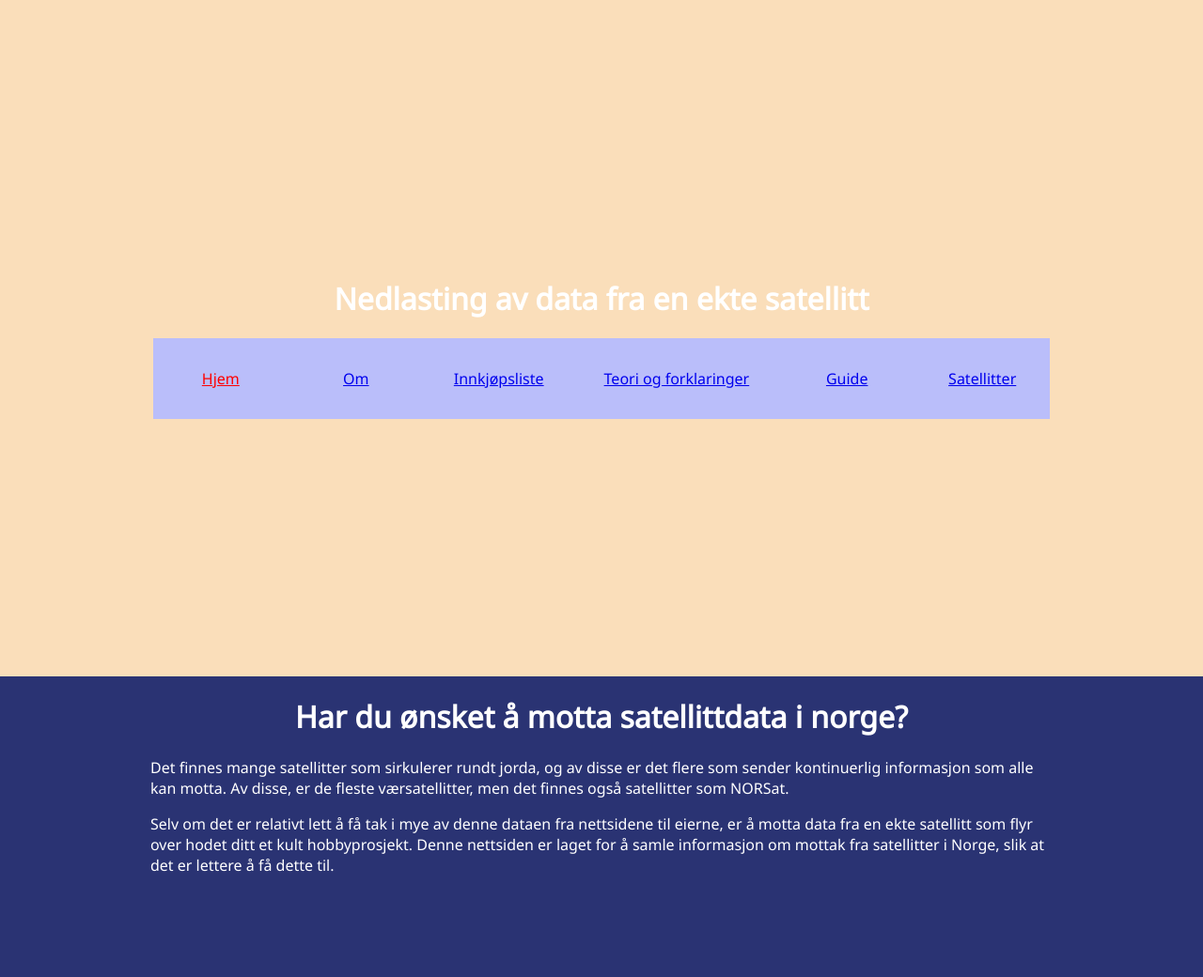
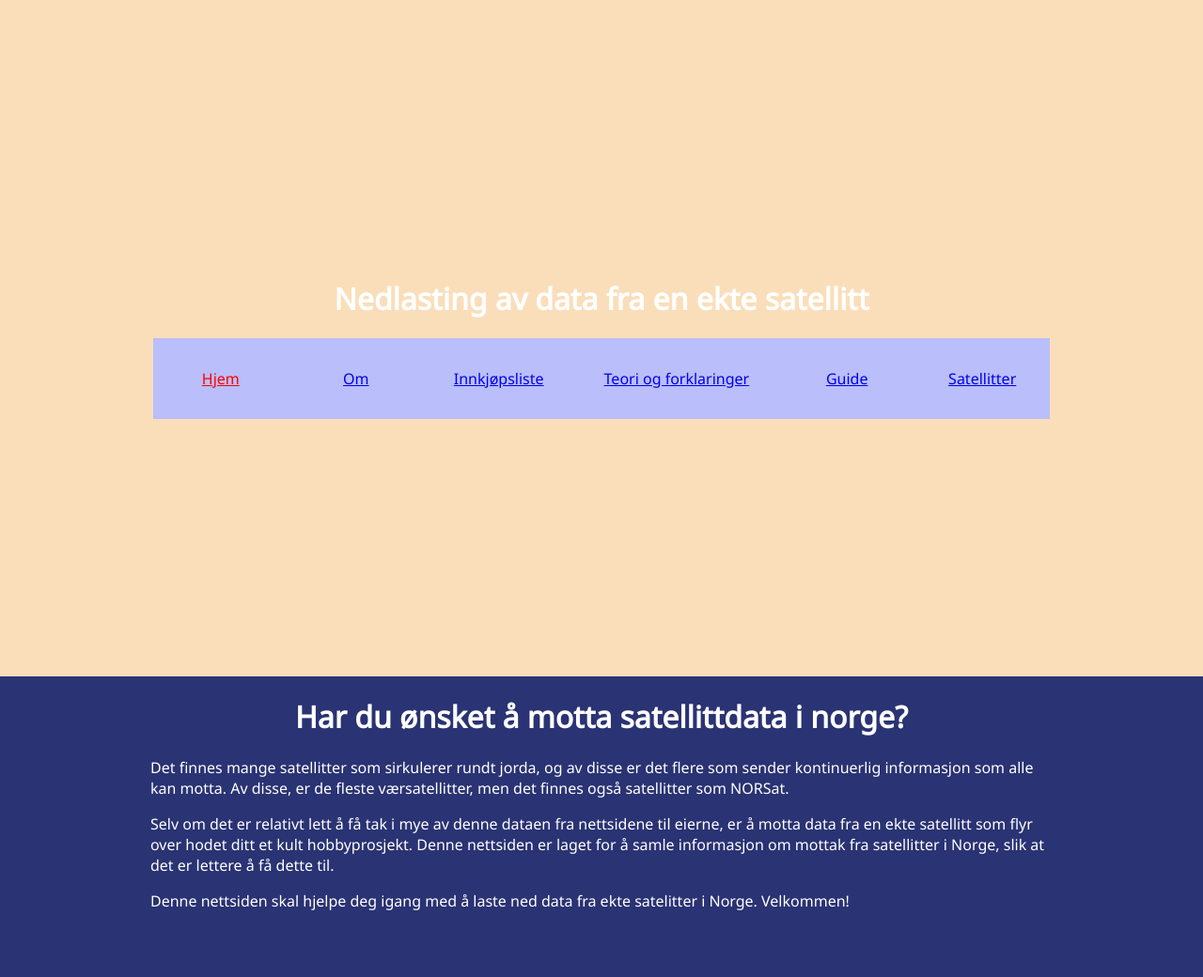
Before and after one commit to petterroea/eit-satellitt-i-norge, a Jekyll site: the page built from src/index.html, in a window 1280 px wide. Shown: the whole page at 94% size. Built offline with Jekyll 4.4.1, drawn with Linux system fonts in a browser that asks for light colours.

Commit message:
Small change to check if deployment works

```diff
--- a/src/index.html
+++ b/src/index.html
@@ -21,5 +21,6 @@ layout: frontpage
 		<h1>Har du ønsket å motta satellittdata i norge?</h1>
 		<p>Det finnes mange satellitter som sirkulerer rundt jorda, og av disse er det flere som sender kontinuerlig informasjon som alle kan motta. Av disse, er de fleste værsatellitter, men det finnes også satellitter som NORSat.</p>
 		<p>Selv om det er relativt lett å få tak i mye av denne dataen fra nettsidene til eierne, er å motta data fra en ekte satellitt som flyr over hodet ditt et kult hobbyprosjekt. Denne nettsiden er laget for å samle informasjon om mottak fra satellitter i Norge, slik at det er lettere å få dette til.</p>
+		<p>Denne nettsiden skal hjelpe deg igang med å laste ned data fra ekte satelitter i Norge. Velkommen!</p>
 	</div>
 </div>
```
Also changed, not shown: .github/workflows/build-jekyl.yml.
